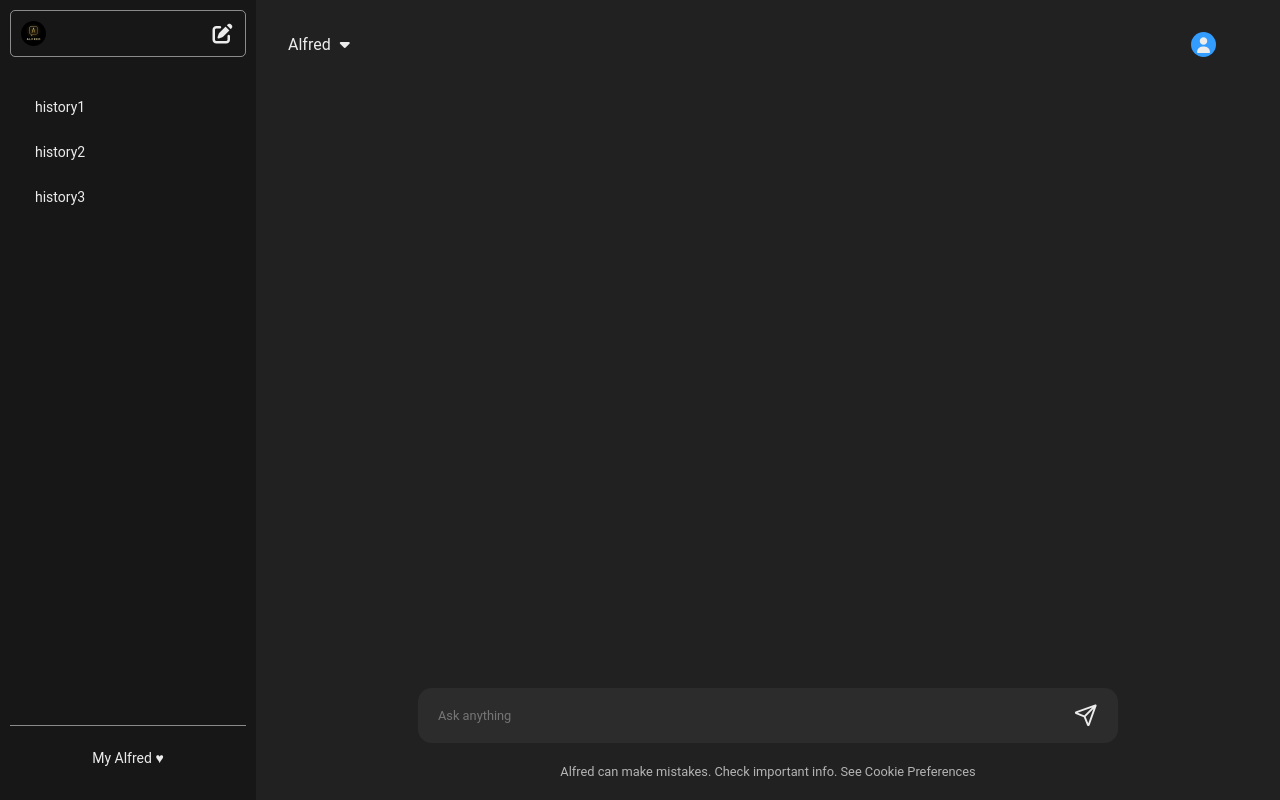
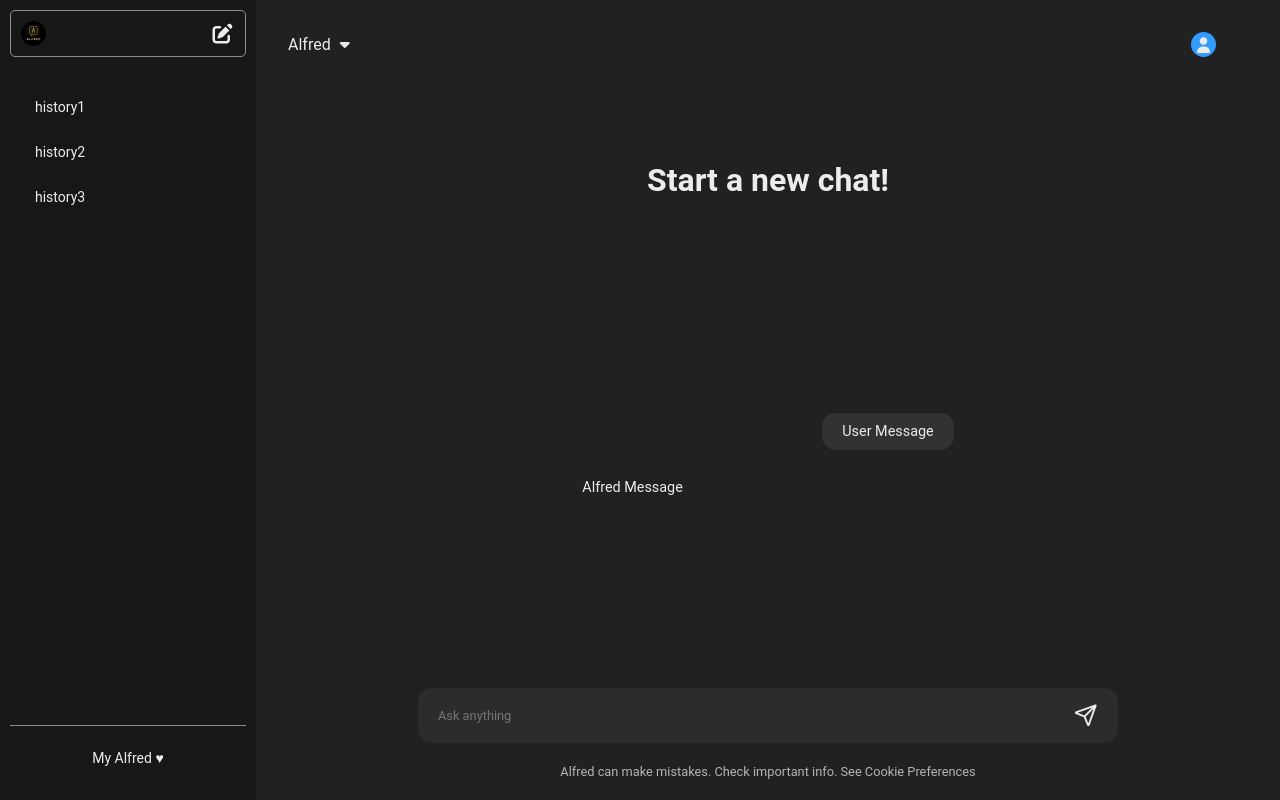
Before and after one commit to NYvenom/Alfred, a React (Vite) app in the folder Frontend/: page / in a window 1280 px wide. Built offline with nearby package versions, Linux system fonts and the light colour scheme.

Commit message:
Started with chats

```diff
--- a/Frontend/src/App.jsx
+++ b/Frontend/src/App.jsx
@@ -9,11 +9,15 @@ function App() {
   const [ prompt, setPrompt ] = useState("");
   const [ reply, setReply ] = useState(null);
   const [ currentThreadId, setCurrentThreadId ] = useState(uuidv1());
+  const [ previousChats, setPreviousChats ] = useState([]);
+  const [ newChat, setNewChat ] = useState(true);
 
   const providerValues = {
     prompt, setPrompt,
     reply, setReply,
-    currentThreadId, setCurrentThreadId
+    currentThreadId, setCurrentThreadId,
+    newChat, setNewChat,
+    previousChats, setPreviousChats
   };
 
   return (
--- a/Frontend/src/Chat.css
+++ b/Frontend/src/Chat.css
@@ -0,0 +1,29 @@
+.chats {
+    max-width: 700px;
+    overflow-y: scroll;
+    padding: 8rem;
+}
+
+.user {
+    display: flex;
+    justify-content: flex-end;
+    font-size: 0.9rem;
+}
+
+.alfred {
+    text-align: left;
+    font-size: 0.9rem;
+}
+
+.userMessage {
+    background-color: #323232;
+    padding: 10px 20px;
+    border-radius: 14px;
+    margin-left: 15rem;
+    max-width: 500px;
+    width: fit-content;
+}
+
+.alfredMessage {
+
+}
--- a/Frontend/src/Chat.jsx
+++ b/Frontend/src/Chat.jsx
@@ -1,8 +1,33 @@
 import "./Chat.css";
+import { useContext } from "react";
+import { MyContext } from "./MyContext";
 
 function Chat() {
+    const {newChat, previousChats} = useContext(MyContext);
     return (
         <>
+            {newChat && <h1>Start a new chat!</h1>}
+            <div className="chats">
+                    {
+                        previousChats?.map((chat, idx) =>
+                            <div className={chat.role === "user" ? "userDiv" : "alfredDiv"} key={idx}>
+                                {
+                                    chat.role === "user" ?
+                                    <p className="userMessage">{chat.content}</p> :
+                                    <p className="alfredMessage">{chat.content}</p>
+                                }
+                            </div>
+                        )
+                    }
+
+
+                <div className="user">
+                    <p className="userMessage">User Message</p>
+                </div>
+                <div className="alfred">
+                    <p className="alfredMessage">Alfred Message</p>
+                </div>
+            </div>
         </>
     )
 }
--- a/Frontend/src/ChatWindow.jsx
+++ b/Frontend/src/ChatWindow.jsx
@@ -1,11 +1,11 @@
 import "./ChatWindow.css";
 import Chat from "./Chat.jsx";
 import { MyContext } from "./MyContext.jsx";
-import { useContext, useState } from "react";
+import { useContext, useState, useEffect } from "react";
 import { ScaleLoader } from "react-spinners";
 
 function ChatWindow() {
-    const { prompt, setPrompt, setReply, currentThreadId } = useContext(MyContext);
+    const { prompt, setPrompt, reply, setReply, currentThreadId, previousChats, setPreviousChats } = useContext(MyContext);
     const [loading, setLoading] = useState(false);
 
     const getReply = async () => {
@@ -31,6 +31,21 @@ function ChatWindow() {
         }
         setLoading(false);
     }
+
+    useEffect(() => {
+        if(prompt && reply) {
+            setPreviousChats(previousChats => (
+                [...previousChats, {
+                    role: "user",
+                    content: prompt
+                }, {
+                    role: "assistants",
+                    content: reply
+                }]
+            ))
+        }
+        setPrompt("");
+    }, [reply]);
 
     return (
         <div className="chatWindow">
```
